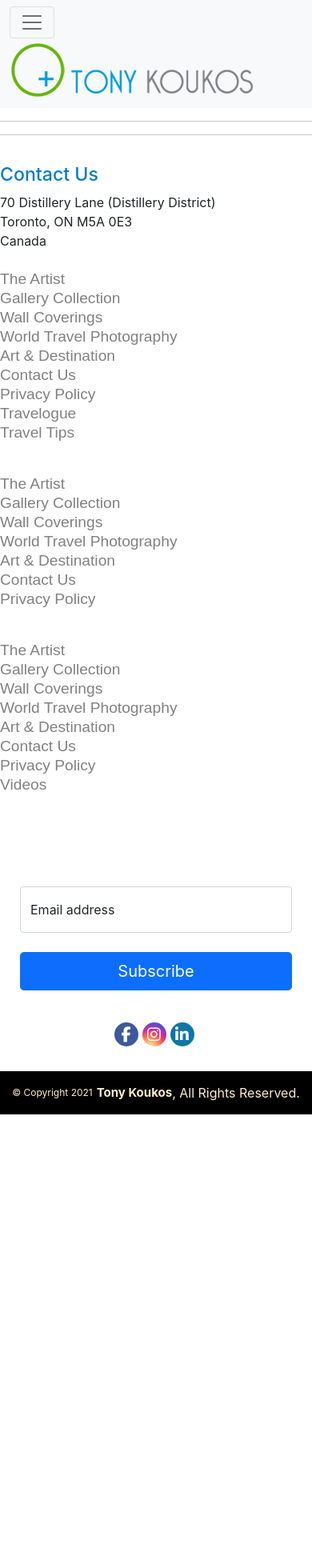
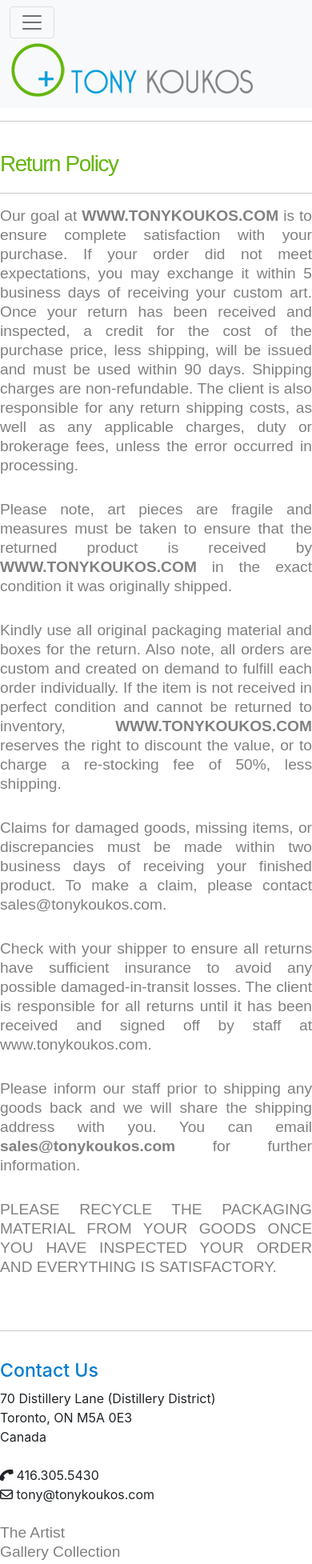
Before and after one commit to daze77/TKReactApp, a React (Create React App) app in the folder client/: page /ReturnPolicy in a window 390 px wide. Shown: the top 1955 px of the page at 80% size. Before the commit the page ends 1393 px from the top, so only its background shows below. Built offline with nearby package versions, Linux system fonts and the light colour scheme; a web font is replaced by a local one.

Commit message:
updated the Footer - added email and phone number contacts and added Return Plolicy Page

```diff
--- a/client/src/App.js
+++ b/client/src/App.js
@@ -43,6 +43,8 @@
 import Travelogue from './pages/Travelogue/Travelogue'
 import Videos from './pages/Videos/Videos'
 import TravelTips from './pages/TravelTips/TravelTips'
+import ReturnPolicy from './pages/ReturnPolicy/ReturnPolicy'
+
 
 
 
@@ -85,6 +87,8 @@
         <Route exact path='/Travelogue' component={Travelogue} />
         <Route exact path='/Videos' component={Videos} />
         <Route exact path='/Travel-Tips' component={TravelTips} />
+        <Route exact path='/ReturnPolicy' component={ReturnPolicy} />
+
 
 
 
--- a/client/src/components/Footer/Footer.css
+++ b/client/src/components/Footer/Footer.css
@@ -58,3 +58,8 @@
 .subscriptions {
     padding: 15px 25px;
 }
+
+
+.fa-phone{
+    transform: rotate(100deg);
+}
--- a/client/src/components/Footer/FooterLinks.js
+++ b/client/src/components/Footer/FooterLinks.js
@@ -1,5 +1,5 @@
 import React from 'react'
-import {Link, Route} from 'react-router-dom'
+import {Link} from 'react-router-dom'
 import AddressCard from '../../components/Address/Address'
 
 
@@ -15,6 +15,9 @@
                 <div class="col-lg-4 col-md-12 mb-4 mb-md-5">
                     <h3>Contact Us</h3>
                     <AddressCard />
+                    <br />
+                    <span><a href="tel:+1-416-305-5430"><i class="fas fa-phone"></i> 416.305.5430</a></span><br />
+                    <span><a href="mailto:tony@tonykoukos.com"><i class="far fa-envelope"></i> tony@tonykoukos.com</a></span>
                 </div>
                 <div class="col-lg-8 col-md-12 mb-4 mb-md-0">
                     <div class="row">
@@ -43,6 +46,8 @@
                                 <Link to="ArtandDestination"><li>Art & Destination</li></Link>
                                 <Link to="/Contact"><li>Contact Us</li></Link>
                                 <Link to="/PrivacyPolicy"><li>Privacy Policy</li></Link>
+                                <Link to="/ReturnPolicy"><li>Return Policy</li></Link>
+
 
                             </ul>
 
--- a/client/src/pages/Login.js
+++ b/client/src/pages/Login.js
@@ -61,6 +61,7 @@
 
     return (
         <>
+            <div class="container">
                 { authOk ? <Redirect to='/' /> : '' }
                 <form ref={refForm}>
                 <div class="card mt-5">
@@ -92,6 +93,7 @@
                     </div>
                 </div>
                 </form>
+            </div>
         </>
     )
 }
--- /dev/null
+++ b/client/src/pages/ReturnPolicy/ReturnPolicy.js
@@ -0,0 +1,55 @@
+import React from 'react'
+import {Link} from 'react-router-dom'
+
+import './ReturnPolicy.css'
+
+
+
+function ReturnPolicy(){
+
+
+
+
+    return(
+    <>
+        <div class="container returnpolicy">
+            <h1>Return Policy</h1>
+            <hr />
+
+            <p>Our goal at <Link to="/"><strong>WWW.TONYKOUKOS.COM</strong></Link> is to ensure complete satisfaction with your purchase. If your order did not meet expectations, you may exchange it within 5 business days of receiving your custom art. Once your return has been received and inspected, a credit for the cost of the purchase price, less shipping, will be issued and must be used within 90 days. Shipping charges are non-refundable. The client is also responsible for any return shipping costs, as well as any applicable charges, duty or brokerage fees, unless the error occurred in processing.</p>
+
+
+
+            <p>Please note, art pieces are fragile and measures must be taken to ensure that the returned product is received by <Link to="/"><strong>WWW.TONYKOUKOS.COM</strong></Link> in the exact condition it was originally shipped.</p>
+
+
+
+            <p>Kindly use all original packaging material and boxes for the return. Also note, all orders are custom and created on demand to fulfill each order individually. If the item is not received in perfect condition and cannot be returned to inventory, <Link to="/"><strong>WWW.TONYKOUKOS.COM</strong></Link> reserves the right to discount the value, or to charge a re-stocking fee of 50%, less shipping.</p>
+
+
+
+            <p>Claims for damaged goods, missing items, or discrepancies must be made within two business days of receiving your finished product. To make a claim, please contact sales@tonykoukos.com.</p>
+
+
+
+            <p>Check with your shipper to ensure all returns have sufficient insurance to avoid any possible damaged-in-transit losses. The client is responsible for all returns until it has been received and signed off by staff at <Link to="/">www.tonykoukos.com</Link>.</p>
+
+
+
+            <p>Please inform our staff prior to shipping any goods back and we will share the shipping address with you. You can email                     <span><a href="mailto:tony@tonykoukos.com"><strong> sales@tonykoukos.com</strong></a></span> for further information.</p>
+
+
+
+            <p>PLEASE RECYCLE THE PACKAGING MATERIAL FROM YOUR GOODS ONCE YOU HAVE INSPECTED YOUR ORDER AND EVERYTHING IS SATISFACTORY.</p>
+
+
+        </div>
+
+    </>
+    )
+
+
+}
+
+
+export default ReturnPolicy
```
Also changed, not shown: client/src/pages/ReturnPolicy/ReturnPolicy.css (added). Lines whose indentation alone changed are shown as unchanged.
